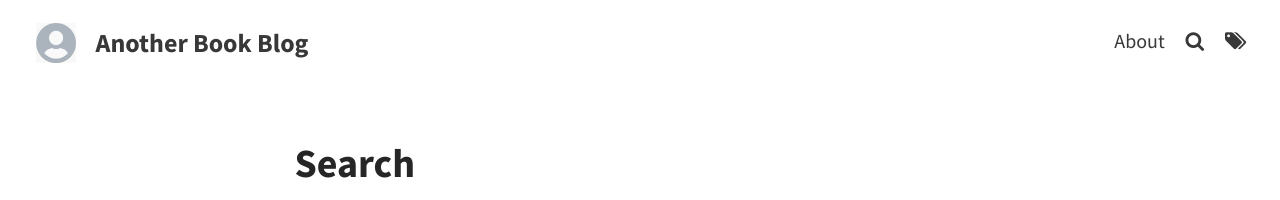
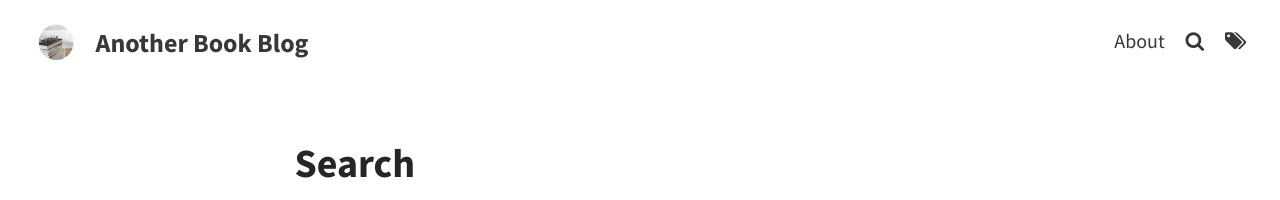
Before and after one commit to blogsaboutbooks/blogsaboutbooks.github.io, a Jekyll site: the page built from pages/search.md, in a window 1280 px wide. Shown: the top 200 px of the page. Built offline with Jekyll 4.4.1, drawn with Linux system fonts in a browser that asks for light colours.

Commit message:
Book Avatar changed

```diff
--- a/_config.yml
+++ b/_config.yml
@@ -7,7 +7,7 @@ description: "A website with blog posts and pages and links to other blogs" # us
 # SITE-SPECIFIC CONFIGURATION
 # Change these 2 images for your own site
 
-avatar: assets/img/face.jpg
+avatar: assets/img/avatar.png
 favicon: assets/favicon.ico
 
 # Your blog on the home page can be arranged as a grid
```
Also changed, not shown: assets/img/Avatar.png (added).
